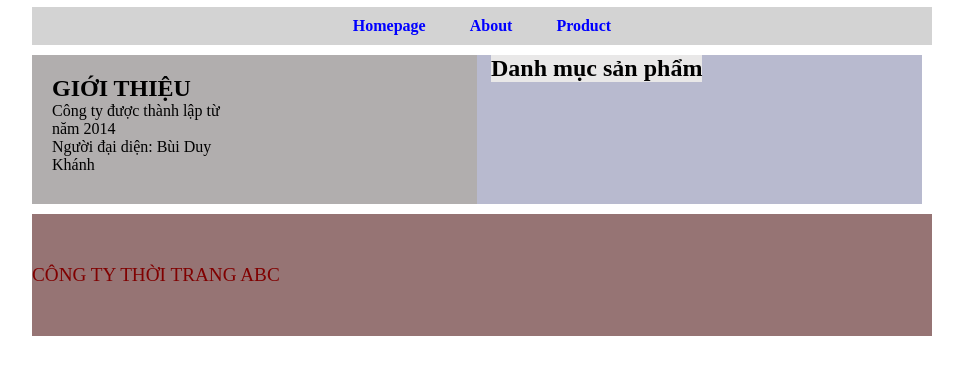
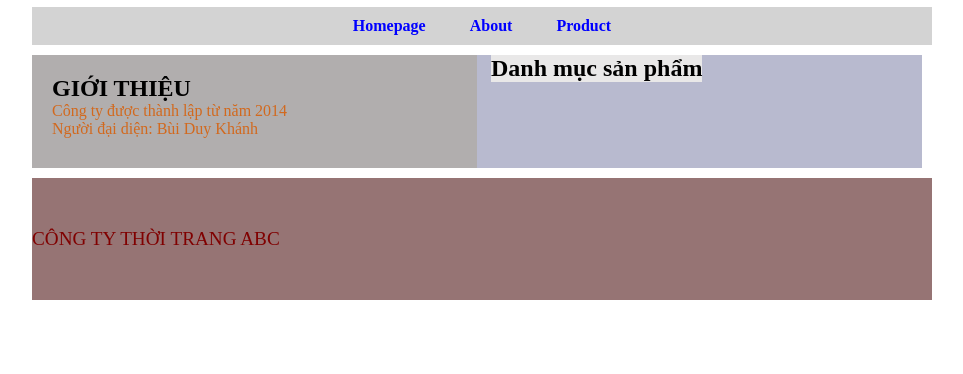
Before and after one commit to tonisisa/web, a plain HTML site: page 4/homework/about.html in a window 1280 px wide. Shown: the part 140-514 px from the top of the page, without its empty margins (158-1121 px from the left). Drawn offline with Linux system fonts and the light colour scheme.

Commit message:
thay doi trang thai buoi 4

```diff
--- a/4/homework/about.html
+++ b/4/homework/about.html
@@ -32,7 +32,7 @@
           <section class="section">
             <div class="about">
               <h2 class="about-heading">GIỚI THIỆU</h2>
-              <p>
+              <p class="about-content">
                 Công ty được thành lập từ năm 2014
                 <br />
                 Người đại diện: Bùi Duy Khánh
--- a/4/homework/css/style.about.css
+++ b/4/homework/css/style.about.css
@@ -80,3 +80,7 @@
 .margin-top {
   margin-top: 10px;
 }
+.about-content {
+  width: 300px;
+  color: chocolate;
+}
```
